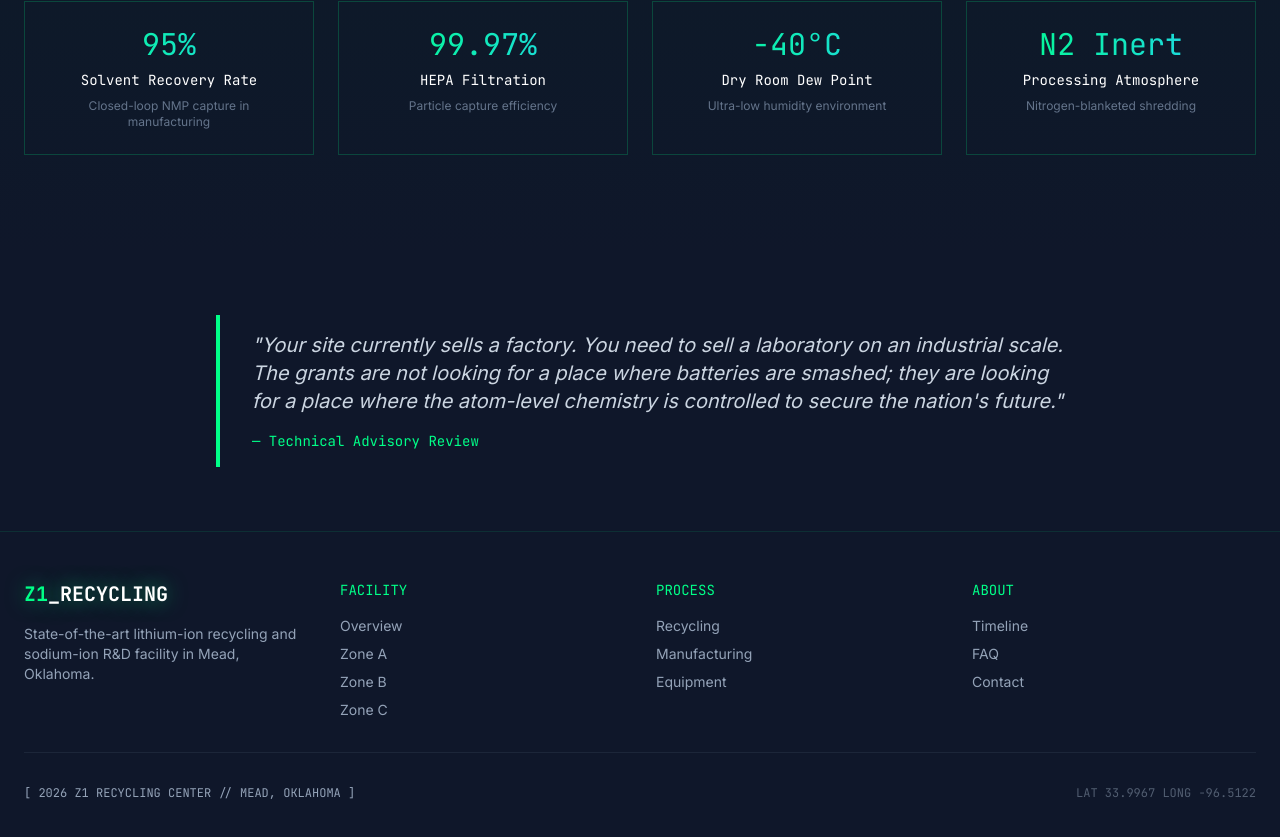
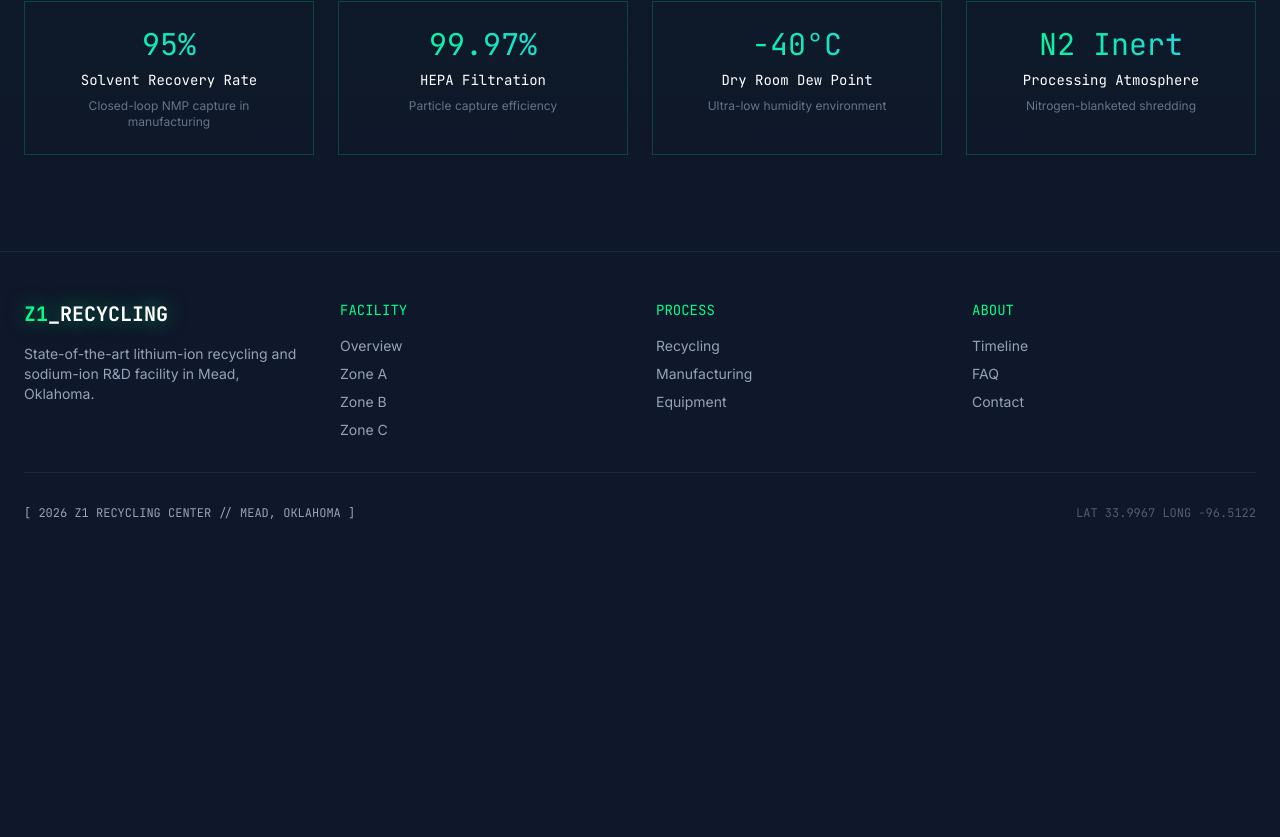
Before and after one commit to UDGOK/z1recycle, a React (Vite) app: page /technology in a window 1280 px wide. Shown: the part 1887-2724 px from the top of the page. After the commit the page ends 2456 px from the top, so only its background shows below. Built offline with nearby package versions, Linux system fonts and the light colour scheme.

Commit message:
Remove quote from Tech Specs page

```diff
--- a/src/pages/TechSpecs.tsx
+++ b/src/pages/TechSpecs.tsx
@@ -184,24 +184,7 @@ export default function TechSpecs() {
         </div>
       </section>
 
-      {/* Dr. Kim Quote */}
-      <section className="py-16">
-        <div className="max-w-4xl mx-auto px-6">
-          <motion.div
-            initial={{ opacity: 0 }}
-            whileInView={{ opacity: 1 }}
-            viewport={{ once: true }}
-            className="border-l-4 border-neon pl-8 py-4"
-          >
-            <p className="text-xl text-slate-300 italic mb-4">
-              "Your site currently sells a factory. You need to sell a laboratory on an industrial scale.
-              The grants are not looking for a place where batteries are smashed; they are looking for
-              a place where the atom-level chemistry is controlled to secure the nation's future."
-            </p>
-            <div className="font-mono text-sm text-neon">— Technical Advisory Review</div>
-          </motion.div>
-        </div>
-      </section>
+
     </>
   );
 }
```
